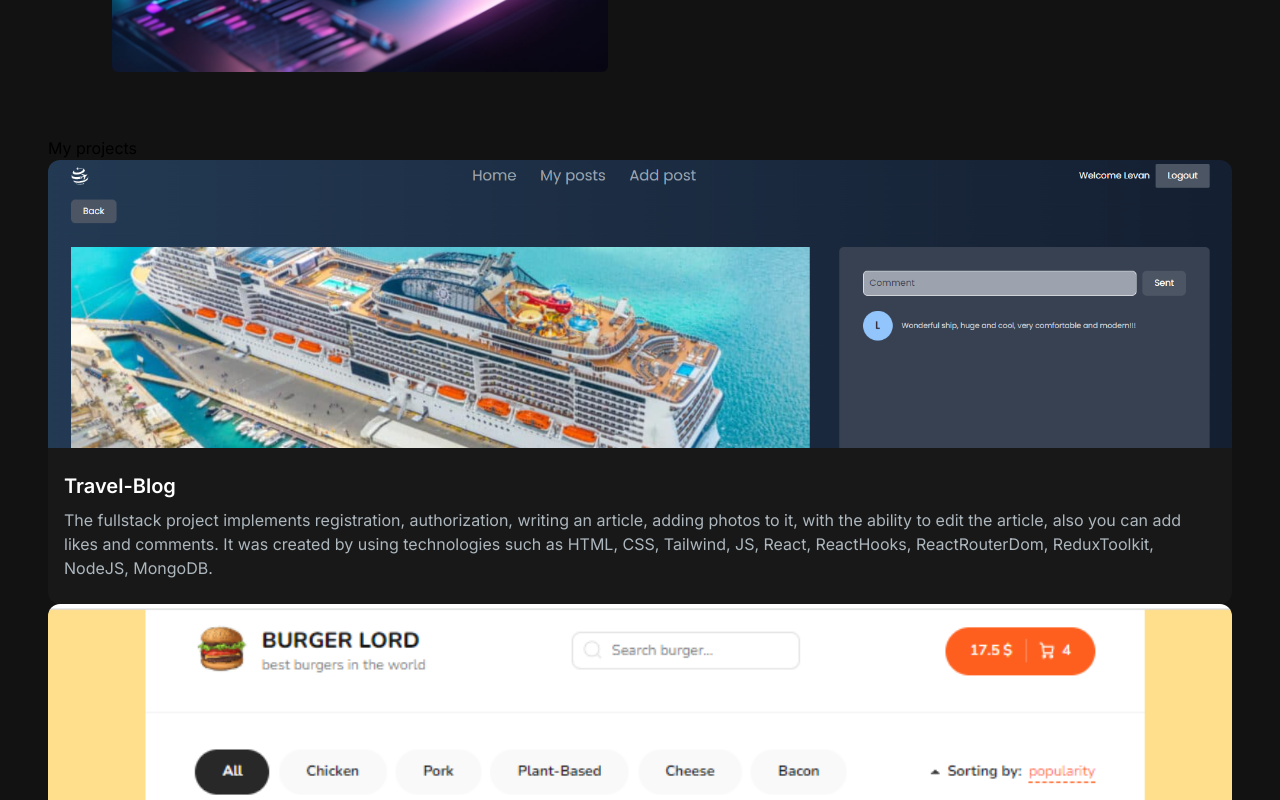
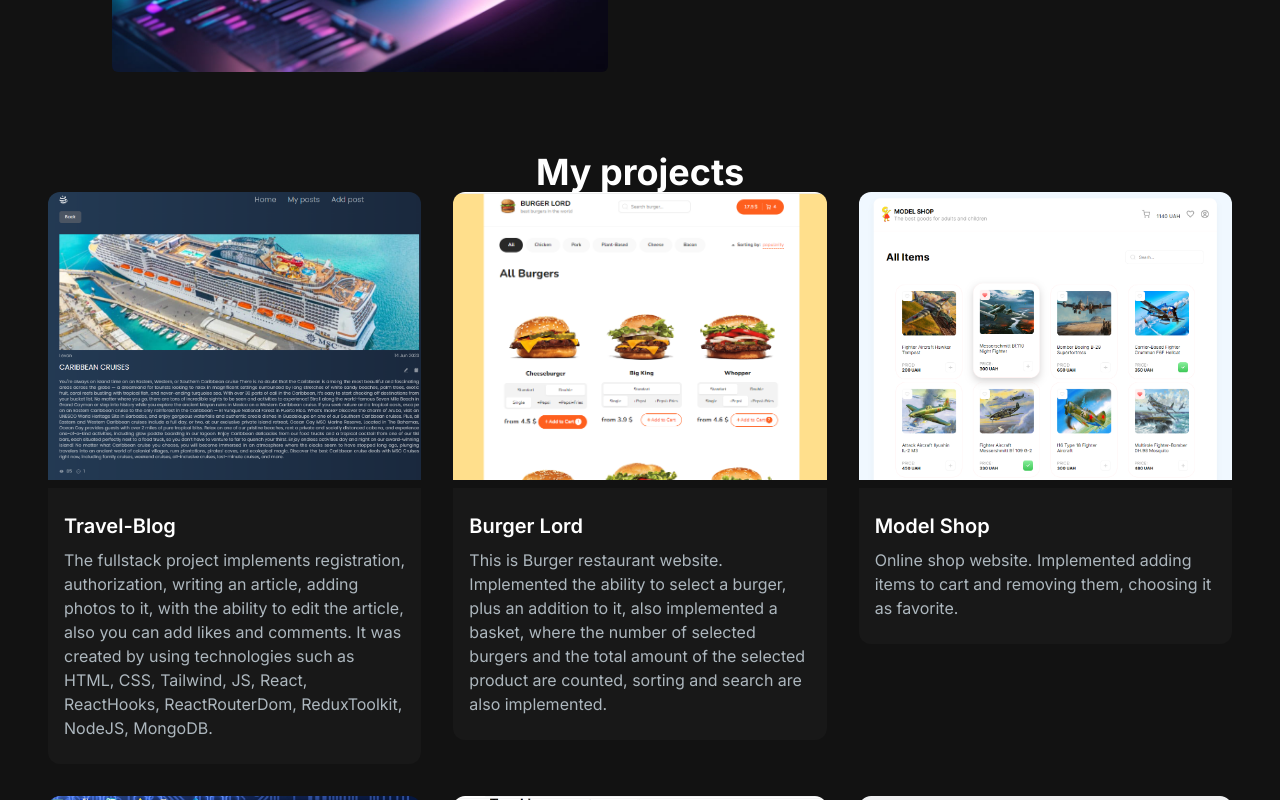
Before and after one commit to Saoa35/my-portfolio-website, a Next.js app: page / in a window 1280 px wide. Shown: the part 1000-1800 px from the top of the page. Built offline with nearby package versions, Linux system fonts and the light colour scheme.

Commit message:
+ added styles to ProjectsSection

```diff
--- a/src/app/components/ProjectCard.jsx
+++ b/src/app/components/ProjectCard.jsx
@@ -22,15 +22,19 @@ export const ProjectCard = ({
           >
             <CodeBracketIcon className="h-10 w-10 absolute top-1/2 left-1/2 transform -translate-x-1/2 -translate-y-1/2 text-[#ADB7BE] cursor-pointer group-hover/link:text-white" />
           </Link>
+          {previewUrl !== "/" ? (
             <Link
               href={previewUrl}
               className="h-14 w-14 border-2 relative rounded-full border-[#ADB7BE] hover:border-white group/link"
             >
               <EyeIcon className="h-10 w-10 absolute top-1/2 left-1/2 transform -translate-x-1/2 -translate-y-1/2 text-[#ADB7BE] cursor-pointer group-hover/link:text-white" />
             </Link>
+          ) : (
+            ""
+          )}
         </div>
       </div>
-      <div className="text-white rounded-b-xl bg-[#181818] py-6 px-4">
+      <div className="text-white rounded-b-xl mt-2 bg-[#181818] py-6 px-4">
         <h5 className="text-xl font-semibold mb-2">{title}</h5>
         <p className="text-[#ADB7BE]">{description}</p>
       </div>
--- a/src/app/components/ProjectsSection.jsx
+++ b/src/app/components/ProjectsSection.jsx
@@ -9,7 +9,7 @@ const projectsData = [
       "The fullstack project implements registration, authorization, writing an article, adding photos to it, with the ability to edit the article, also you can add likes and comments. It was created by using technologies such as HTML, CSS, Tailwind, JS, React, ReactHooks, ReactRouterDom, ReduxToolkit, NodeJS, MongoDB.",
     image: "/images/projects/travel-blog.png",
     tag: ["All", "Web"],
-    gitUrl: "/",
+    gitUrl: "https://github.com/Saoa35/Travel-Blog",
     previewUrl: "/",
   },
   {
@@ -19,25 +19,27 @@ const projectsData = [
       "This is Burger restaurant website. Implemented the ability to select a burger, plus an addition to it, also implemented a basket, where the number of selected burgers and the total amount of the selected product are counted, sorting and search are also implemented.",
     image: "/images/projects/burger-lord.png",
     tag: ["All", "Web"],
-    gitUrl: "/",
+    gitUrl: "https://github.com/Saoa35/burger_lord",
     previewUrl: "/",
   },
   {
     id: 3,
     title: "Model Shop",
-    description: "Online shop for selling flying models.",
+    description:
+      "Online shop website. Implemented adding items to cart and removing them, choosing it as favorite.",
     image: "/images/projects/model-shop.png",
     tag: ["All", "Web"],
-    gitUrl: "/",
+    gitUrl: "https://github.com/Saoa35/model_shop",
     previewUrl: "/",
   },
   {
     id: 4,
     title: "Simple Chat",
-    description: "Online shop for selling flying models.",
+    description:
+      "This is a simple chat project, where you can register, and participate in simple conversation with other users. Multiple users can participate in a conversation at the same time.",
     image: "/images/projects/chat1.png",
     tag: ["All", "Web"],
-    gitUrl: "/",
+    gitUrl: "https://github.com/Saoa35/Simple_Chat",
     previewUrl: "/",
   },
   {
@@ -47,7 +49,7 @@ const projectsData = [
       "This project implements the ability to select a product, add it to the cart, increasing or decreasing the quantity of goods, visualization of the total price and search for goods.",
     image: "/images/projects/food-restaurantes.png",
     tag: ["All", "Web"],
-    gitUrl: "/",
+    gitUrl: "https://github.com/Saoa35/Food-Restaurants",
     previewUrl: "/",
   },
   {
@@ -57,16 +59,18 @@ const projectsData = [
       "Photo gallery website. You can select a photo and open it in a modal window in a larger size, also implemented searching and sorting by resort names. ",
     image: "/images/projects/galery.png",
     tag: ["All", "Web"],
-    gitUrl: "/",
-    previewUrl: "/",
+    gitUrl: "https://github.com/Saoa35/photo_gallery",
+    previewUrl: "https://photo-gallery-saoa35.vercel.app/",
   },
 ];
 
 export const ProjectsSection = () => {
   return (
     <>
-      <h2>My projects</h2>
-      <div>
+      <h2 className="text-center text-4xl font-bold text-white mt-4">
+        My projects
+      </h2>
+      <div className="grid md:grid-cols-3 gap-8">
         {projectsData.map((project) => (
           <ProjectCard
             key={project.id}
```
Lines whose indentation alone changed are shown as unchanged.
